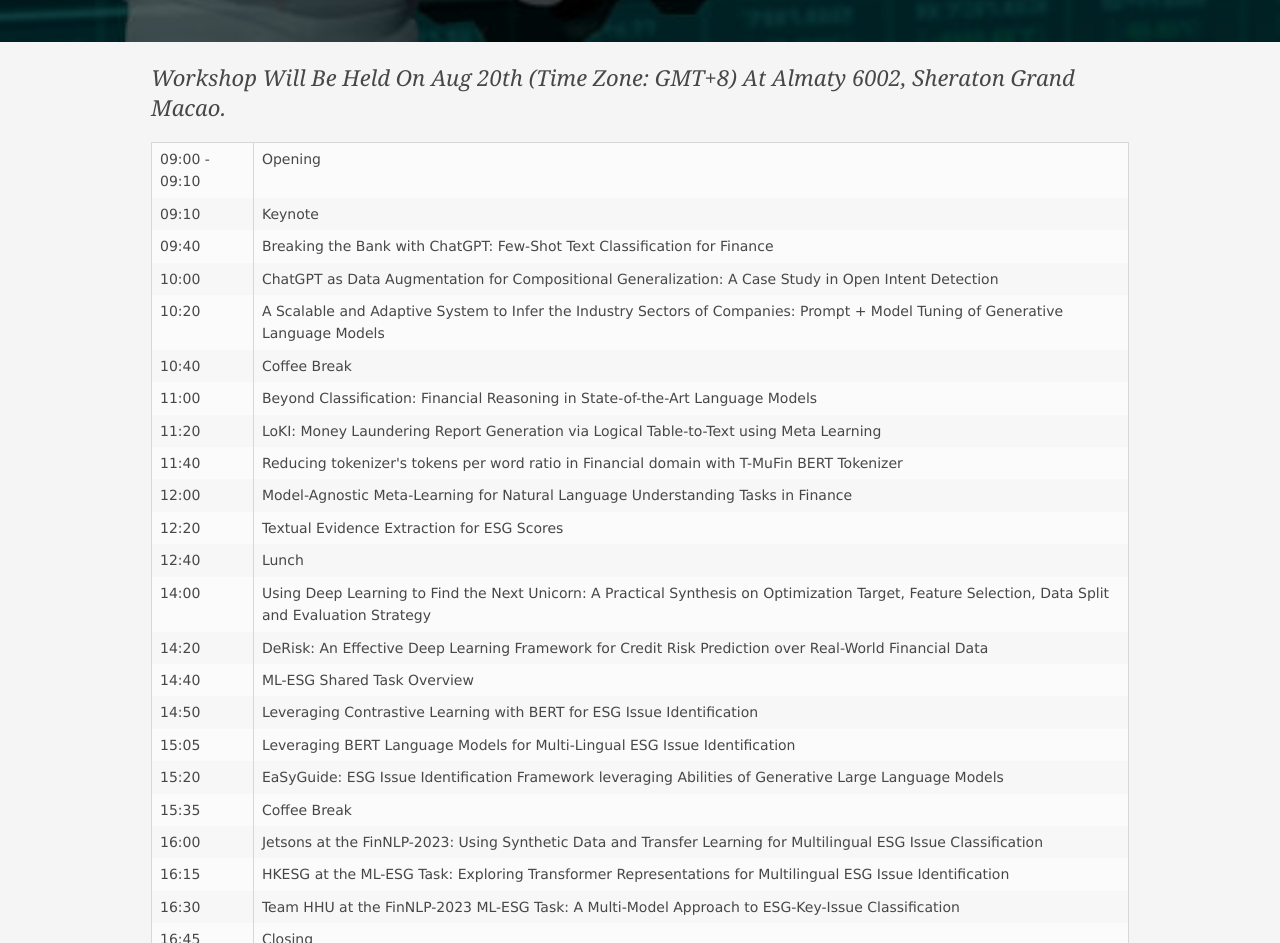
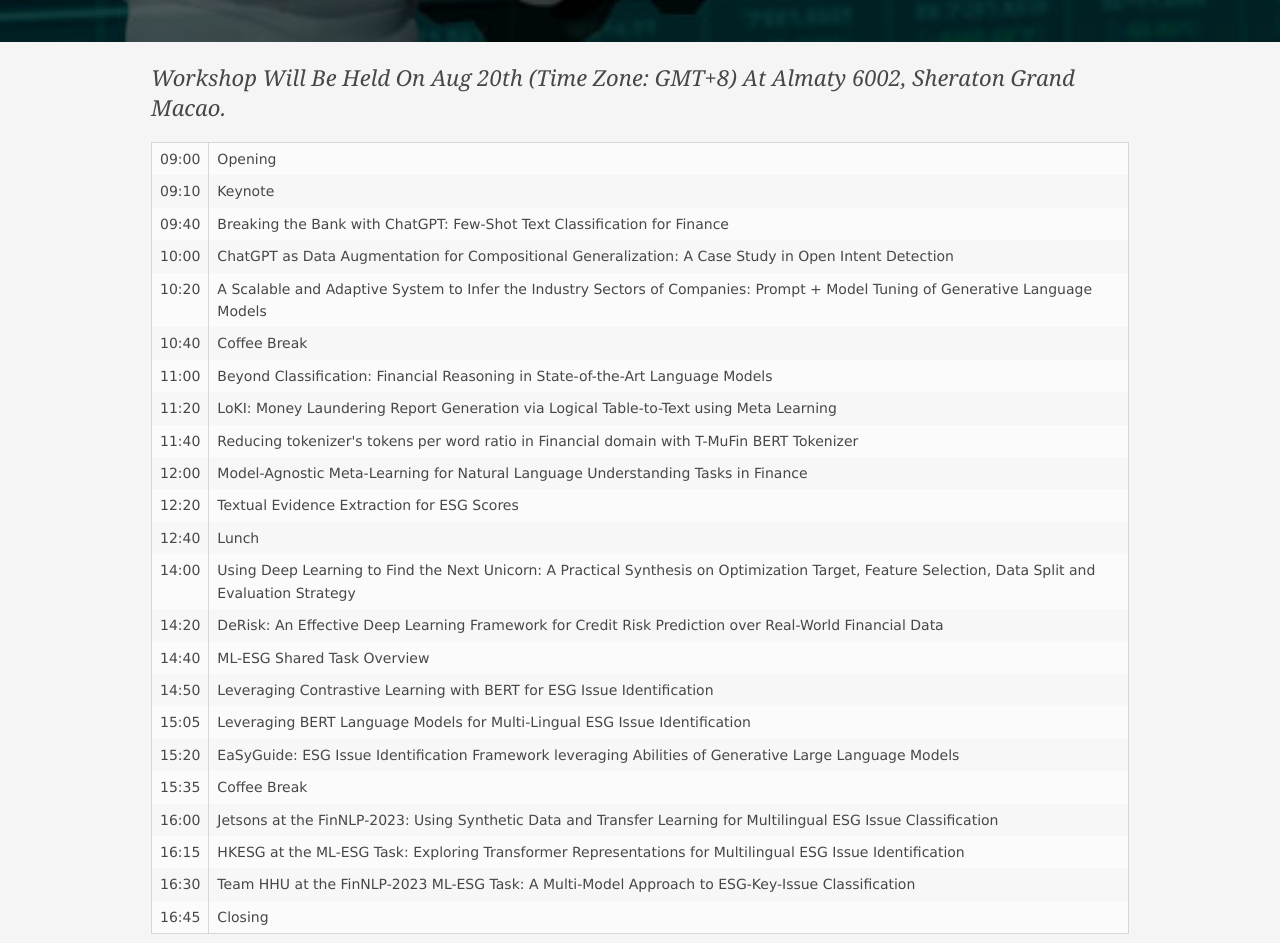
Before and after one commit to finNLP-muffin-ijcai23/finNLP-muffin-ijcai23.github.io, a plain HTML site: page schedule.html in a window 1280 px wide. Shown: the part 994-1937 px from the top of the page. Drawn offline with Linux system fonts and the light colour scheme.

Commit message:
Update schedule.html

```diff
--- a/schedule.html
+++ b/schedule.html
@@ -45,7 +45,7 @@
         <h4>Workshop will be held on Aug 20th (Time zone: GMT+8) at Almaty 6002, Sheraton Grand Macao.</h4>
         <table>
             <tr>
-                <td>09:00 - 09:10</td>
+                <td>09:00</td>
                 <td>Opening</td>
             </tr>
             <tr>
```
